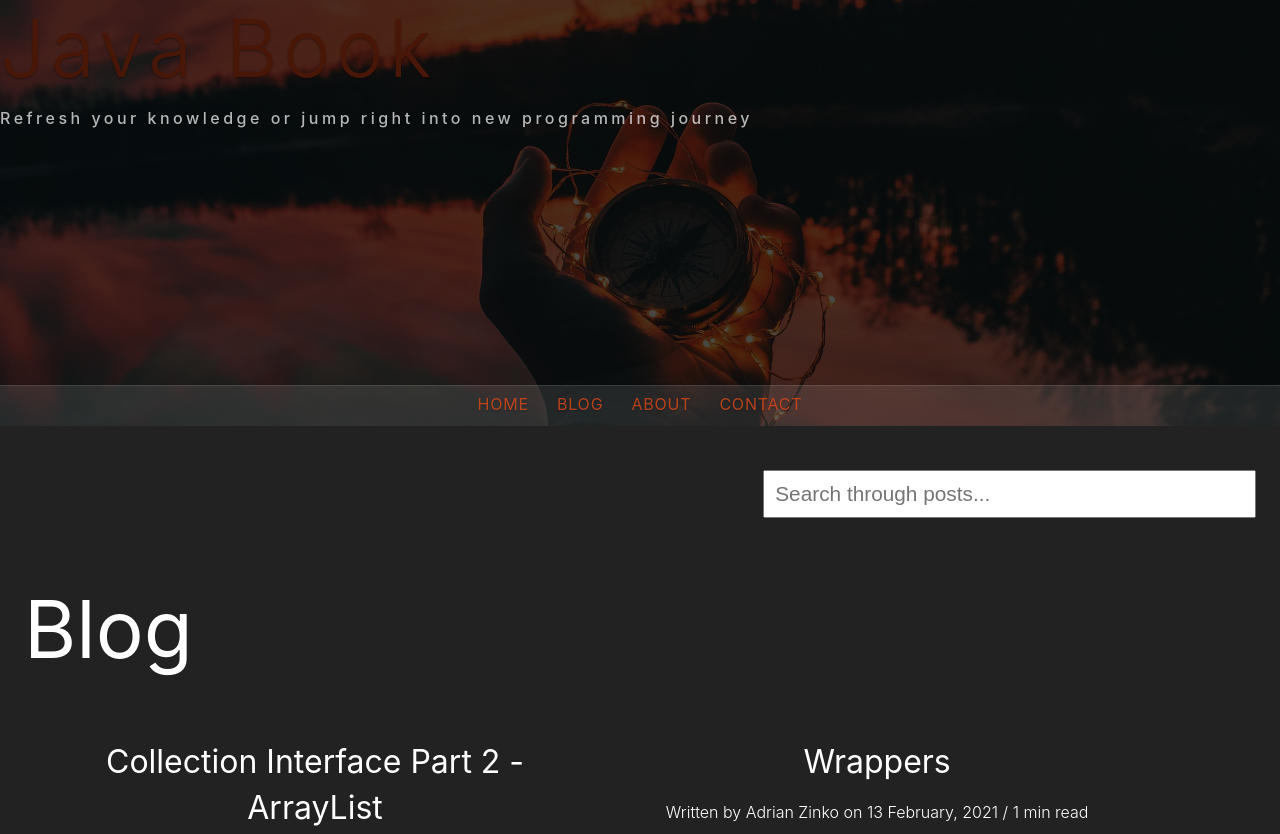
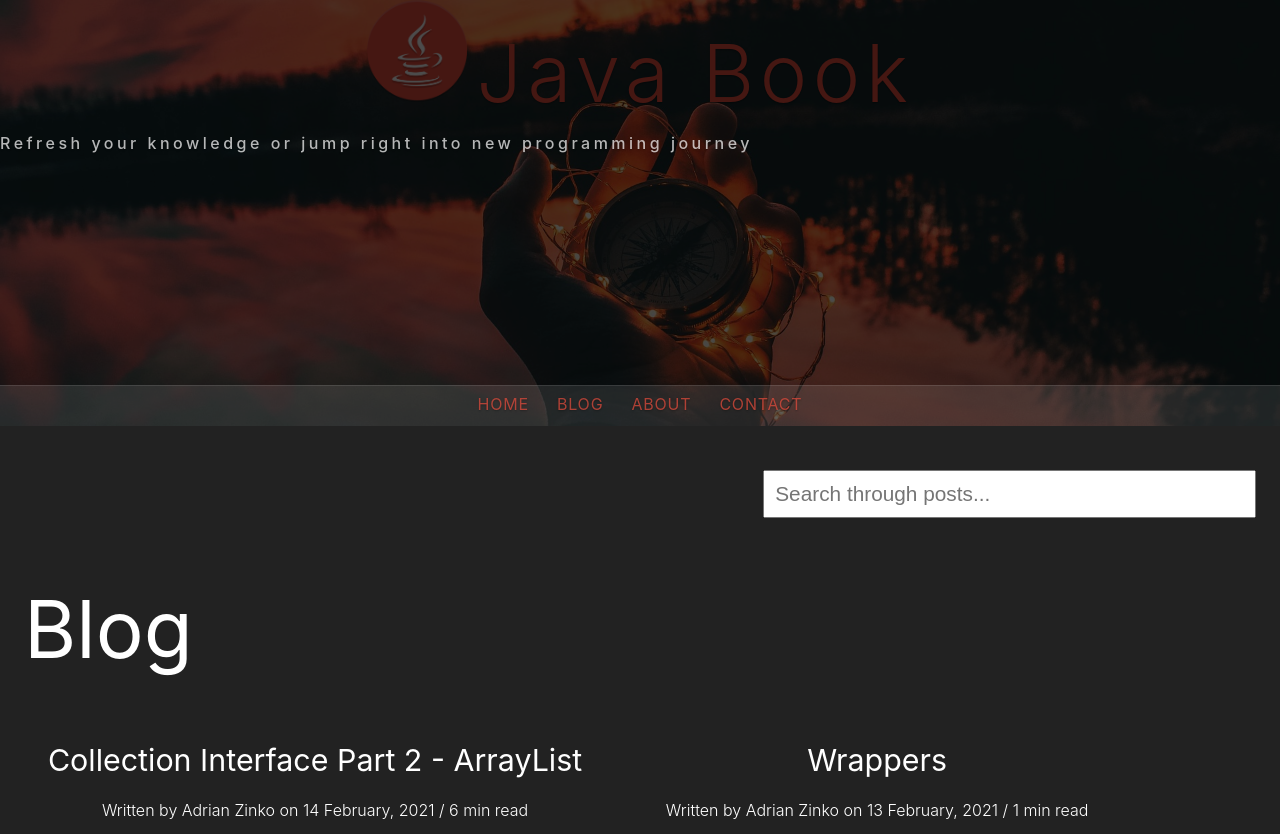
Before and after one commit to adrianghub/java-book, a Gatsby site: page /blog in a window 1280 px wide. Shown: the top 834 px of the page. Built offline with nearby package versions, Linux system fonts and the light colour scheme; Gatsby itself is replaced by a stand-in of ours.

Commit message:
feat: update styling

```diff
--- a/src/components/Header/Header.jsx
+++ b/src/components/Header/Header.jsx
@@ -1,8 +1,9 @@
 import React from "react"
 import { Link } from "gatsby"
 
-import Nav from '../Nav/Nav'
+import Nav from "../Nav/Nav"
 import headerStyles from "./header.module.scss"
+import javaLogo from "../../images/java-logo.png"
 
 const Header = () => {
   return (
@@ -10,10 +11,19 @@ const Header = () => {
       <div className={headerStyles.overlay}></div>
       <div className={headerStyles.heroContent}>
         <p className={headerStyles.brand}>
-          <Link to="/">Java Book</Link>
+          <Link className={headerStyles.heroLink} to="/">
+            <img
+              style={{marginRight: '10px'}}
+              src={javaLogo}
+              alt=""
+              width="100"
+              className={headerStyles.heroImg}
+            />
+            Java Book
+          </Link>
         </p>
         <p className={headerStyles.description}>
-        Refresh your knowledge or jump right into new programming journey
+          Refresh your knowledge or jump right into new programming journey
         </p>
       </div>
       <Nav />
--- a/src/components/Header/Header.module.scss
+++ b/src/components/Header/Header.module.scss
@@ -10,14 +10,28 @@
 
 .hero-content {
   position: absolute;
-  top: 35%;
+  top: 25%;
   margin: 0;
   text-align: center;
   width: 100%;
   text-transform: uppercase;
+
+  @media (min-width: 600px) {
+    top: 35%;
+  }
+}
+
+.hero-link {
+
+  @media (min-width:600px) {
+    display: flex;
+    align-items: center;
+  }
 }
 
 .brand {
+  display: flex;
+  justify-content: center;
   margin: 0;
   padding: 0 0 10px;
   font-size: 5rem;
--- a/src/components/Layout/Layout.module.scss
+++ b/src/components/Layout/Layout.module.scss
@@ -1,7 +1,6 @@
 .main {
   padding: 24px;
   font-family: inherit;
-  min-height: 90vh;
   max-width: 1400px;
   margin: 0 auto;
 }
--- a/src/components/Post/Post.module.scss
+++ b/src/components/Post/Post.module.scss
@@ -19,21 +19,33 @@
 }
 
 .post__title {
-  font-size: 2em!important;
+  font-size: 1.4em!important;
   margin: 0;
   text-align: center;
 
+  @media (min-width: 1010px) {
+    font-size: 1.6em!important;
+  }
+
+  @media (min-width: 1200px) {
+    font-size: 1.9em!important;
+  }
+
   @media (min-width: 1400px) {
-    font-size: 3em!important;
+    font-size: 2.2em!important;
 }
 }
 
 .post__excerpt {
-  font-size: 1.5em!important;
+  font-size: 1.2em!important;
   font-weight: 300;
   letter-spacing: 0.02em;
   text-align: center;
   max-width: 770px;
+
+  @media (min-width: 1000px) {
+  font-size: 1.5em!important;
+  }
 }
 
 .post .post__meta {
--- a/src/styles/style.scss
+++ b/src/styles/style.scss
@@ -24,7 +24,7 @@ h3 {
   font-weight: 400;
 }
 a {
-  color: #f44f18!important;
+  color: #E74C3C!important;
   text-decoration: none;
 }
 
```
